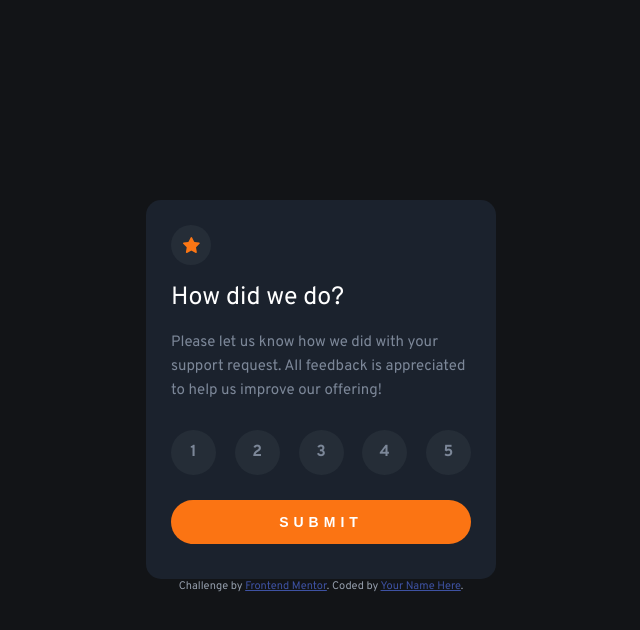
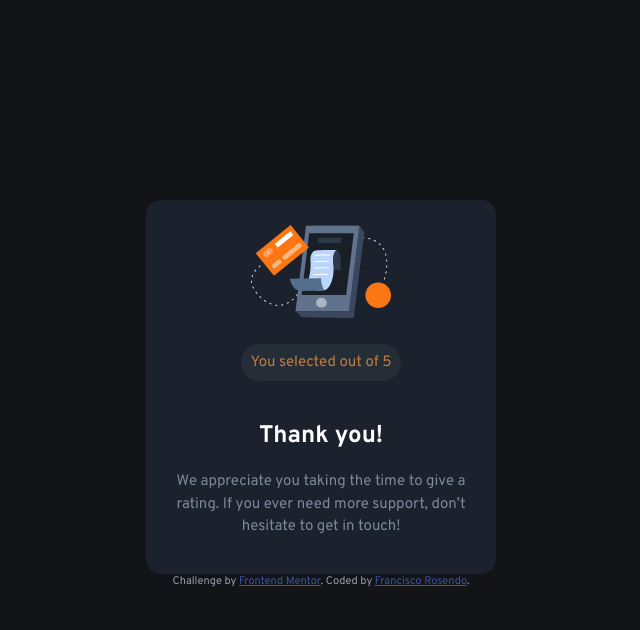
Before and after one commit to rosendo2015/interactive-rating-component-main, a plain HTML site: page index.html in a window 1280 px wide. Both pictures are taken after a click on the button "SUBMIT". Shown: the whole page, without its empty margins (319-959 px from the left). Drawn offline with Linux system fonts and the light colour scheme.

Commit message:
main javascript ok

```diff
--- a/index.html
+++ b/index.html
@@ -38,7 +38,7 @@
           <div>5</div>
         </div>
 
-        <button>
+        <button id="btnSubmit">
           Submit
         </button>
       </div>
@@ -65,9 +65,10 @@
   <footer>
     <div class="attribution">
       Challenge by <a href="https://www.frontendmentor.io?ref=challenge" target="_blank">Frontend Mentor</a>.
-      Coded by <a href="#">Your Name Here</a>.
+      Coded by <a href="https://github.com/rosendo2015/interactive-rating-component-main">Francisco Rosendo</a>.
   </footer>
   </div>
+  <script src="./main.js"></script>
 </body>
 
 </html>
--- /dev/null
+++ b/main.js
@@ -0,0 +1,11 @@
+const btnSubmit = document.querySelector('#btnSubmit');
+const state = document.querySelector('.state');
+const thankyou = document.querySelector('.thankyou');
+
+
+btnSubmit.addEventListener('click', () => {
+    state.classList.add('hide');
+    thankyou.classList.remove('hide');
+    console.log(btnSubmit)
+
+})
```
